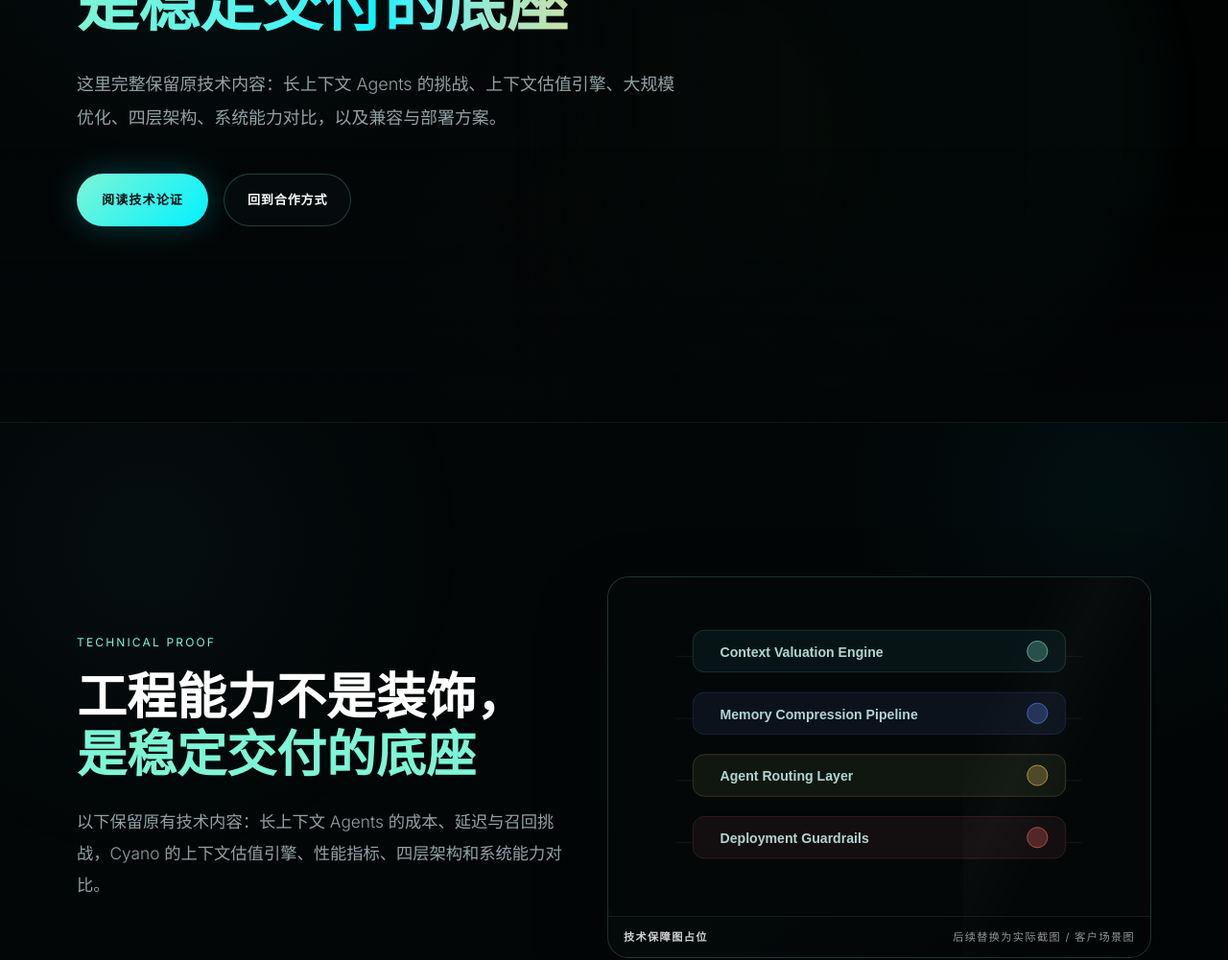
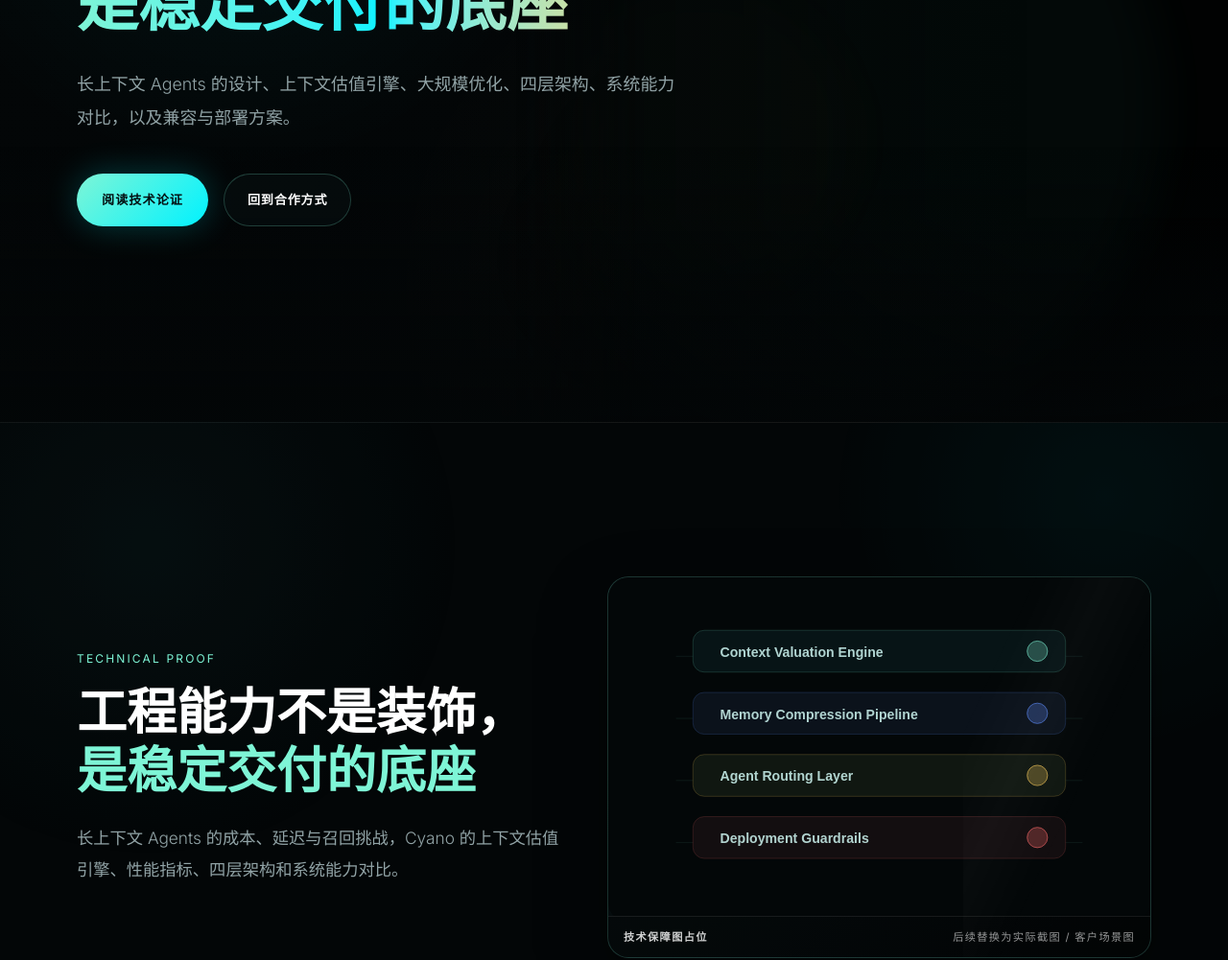
Before and after one commit to Jz-930/cyano-web-development, a Next.js app in the folder cyano-next/: page /technology in a window 1280 px wide. Shown: the part 359-1360 px from the top of the page at 96% size. Built offline with nearby package versions, Linux system fonts and the light colour scheme; no server answers.

Commit message:
v0.95 publish

```diff
--- a/cyano-next/src/app/technology/page.tsx
+++ b/cyano-next/src/app/technology/page.tsx
@@ -20,7 +20,7 @@ export default function TechnologyPage() {
         eyebrow="TECHNICAL PROOF"
         title="工程能力不是装饰，"
         accent="是稳定交付的底座"
-        description="这里完整保留原技术内容：长上下文 Agents 的挑战、上下文估值引擎、大规模优化、四层架构、系统能力对比，以及兼容与部署方案。"
+        description="长上下文 Agents 的设计、上下文估值引擎、大规模优化、四层架构、系统能力对比，以及兼容与部署方案。"
         primaryHref="#technical-proof"
         primaryLabel="阅读技术论证"
         secondaryHref="/services"
--- a/cyano-next/src/components/TechnicalProof.tsx
+++ b/cyano-next/src/components/TechnicalProof.tsx
@@ -18,7 +18,7 @@ const TechnicalProof = () => {
                                 <span className="text-brand-mint"> 是稳定交付的底座</span>
                             </h2>
                             <p className="section-copy">
-                                以下保留原有技术内容：长上下文 Agents 的成本、延迟与召回挑战，Cyano 的上下文估值引擎、性能指标、四层架构和系统能力对比。
+                                长上下文 Agents 的成本、延迟与召回挑战，Cyano 的上下文估值引擎、性能指标、四层架构和系统能力对比。
                             </p>
                         </div>
                         <MediaFrame
```
